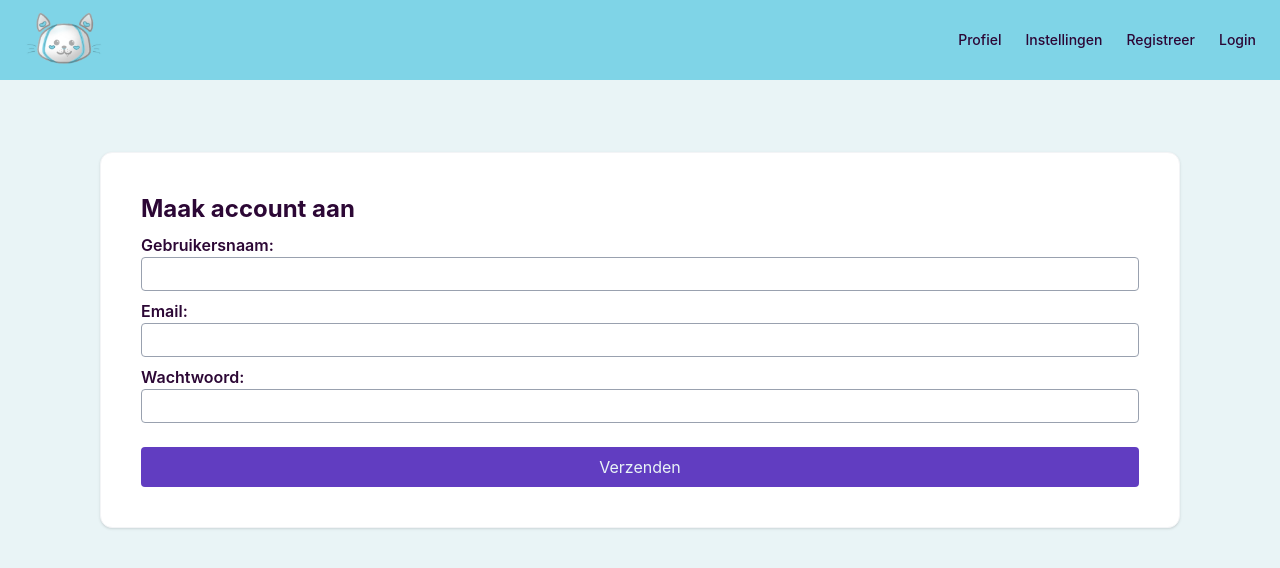
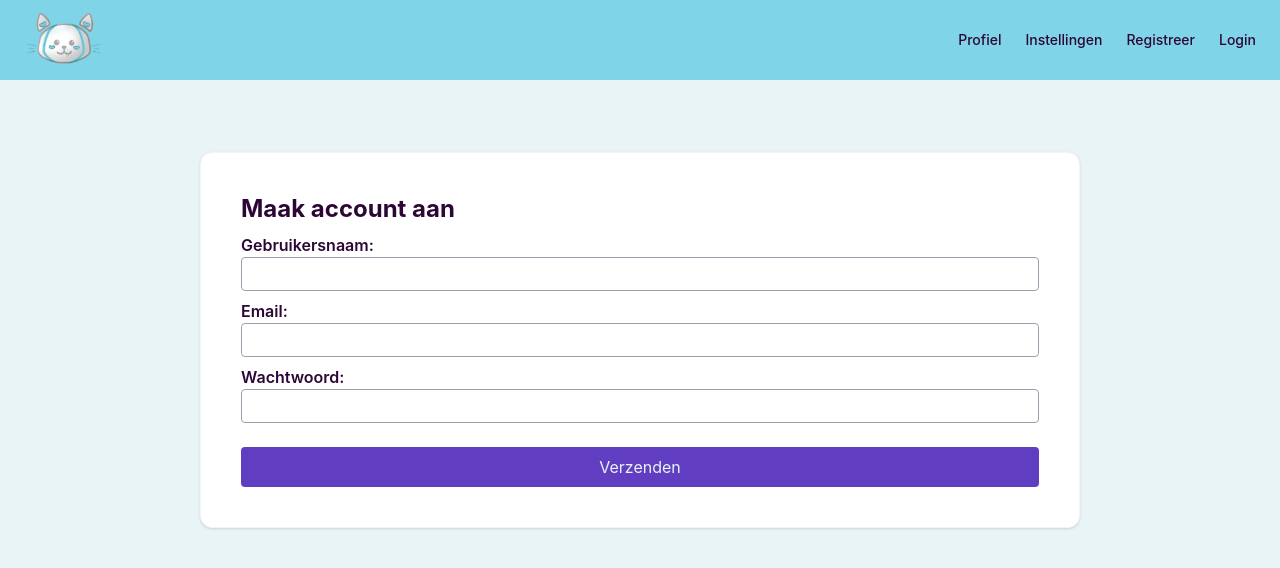
Before and after one commit to SukunaRaven/merai, a React (Vite) app: page /create in a window 1280 px wide. Shown: the top 568 px of the page. Built offline with nearby package versions, Linux system fonts and the light colour scheme; a web font is replaced by a local one.

Commit message:
Small styling change

```diff
--- a/src/pages/CreateAccountPage.jsx
+++ b/src/pages/CreateAccountPage.jsx
@@ -47,7 +47,7 @@ function CreateAccountPage() {
     return (
         <div className="bg-white-blue flex flex-col gap-3 min-h-screen relative">
             <Nav/>
-            <main className="py-15 px-25">
+            <main className="py-15 px-50">
                 <form onSubmit={handleRegister}
                       className="flex flex-col gap-2 py-10 p-10 bg-white rounded-xl shadow-sm border border-gray-100">
                     <h1 className="text-black-blue font-bold font-primary text-2xl">Maak account aan</h1>
--- a/src/pages/LoginPage.jsx
+++ b/src/pages/LoginPage.jsx
@@ -46,7 +46,7 @@ function LoginPage() {
     return (
         <div className="bg-white-blue flex flex-col gap-3 min-h-screen relative">
             <Nav/>
-            <main className="py-15 px-25">
+            <main className="py-15 px-50">
                 <form onSubmit={handleLogin}
                       className="flex flex-col gap-2 py-10 p-10 bg-white rounded-xl shadow-sm border border-gray-100">
                     <h1 className="text-black-blue font-bold font-primary text-2xl">Login</h1>
```
